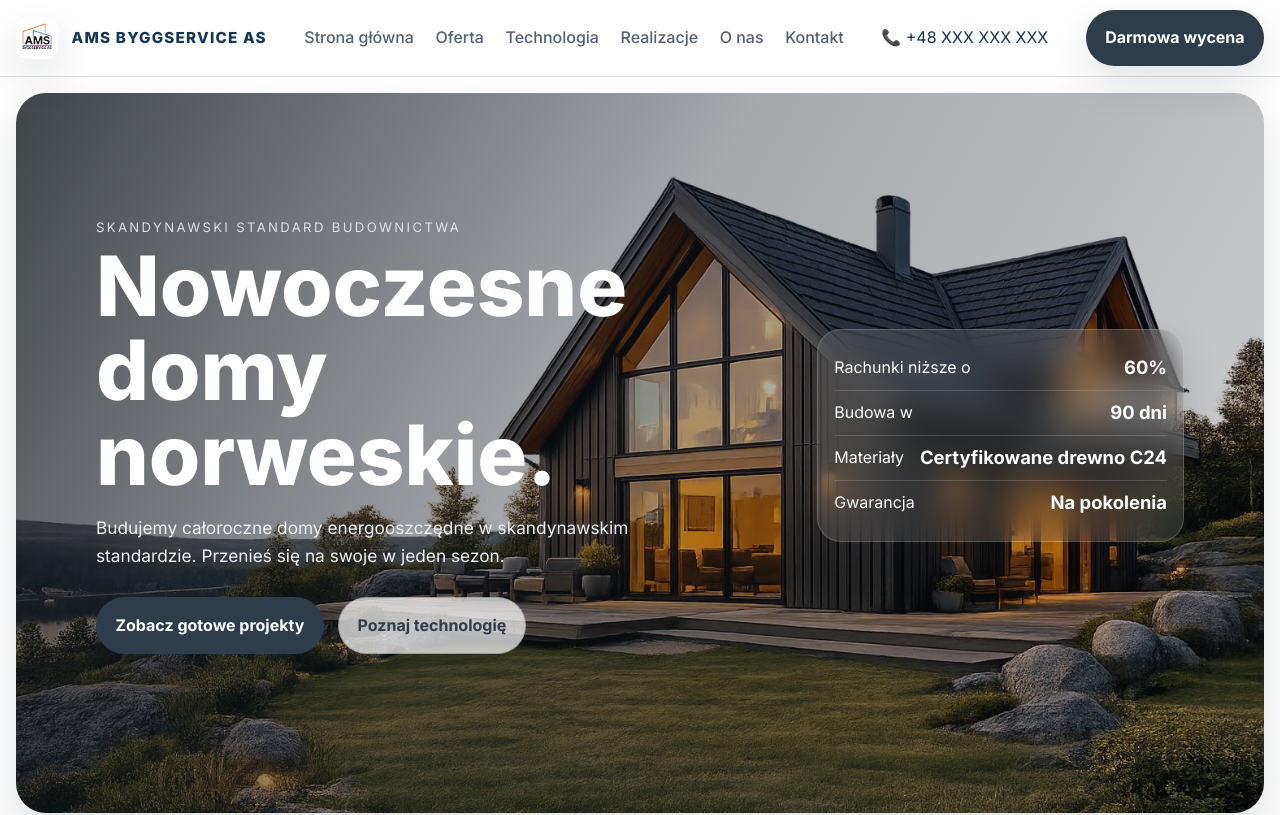
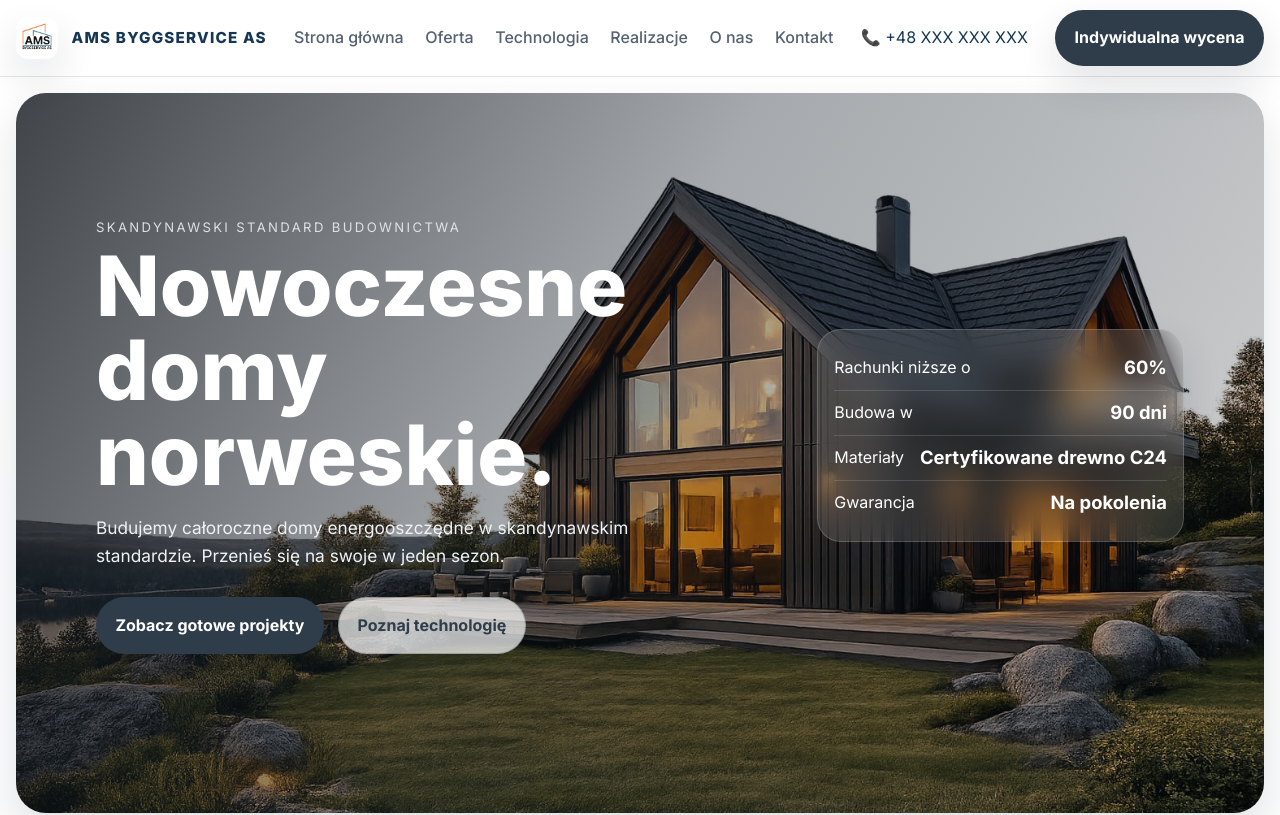
Before and after one commit to patrykpatural/amsbyggserviceas, a Next.js app: page / in a window 1280 px wide. Shown: the top 815 px of the page. Built offline with nearby package versions, Linux system fonts and the light colour scheme.

Commit message:
zmiana tekstu darmowa wycena na indywidualna

```diff
--- a/src/components/Header.jsx
+++ b/src/components/Header.jsx
@@ -49,7 +49,7 @@ export default function Header() {
         </a>
 
         <Link className="btn btn-primary" href="/kontakt">
-          Darmowa wycena
+          Indywidualna wycena
         </Link>
       </div>
     </header>
```
Also changed, not shown: 1 other file (tests, documents, lock files or other folders).
